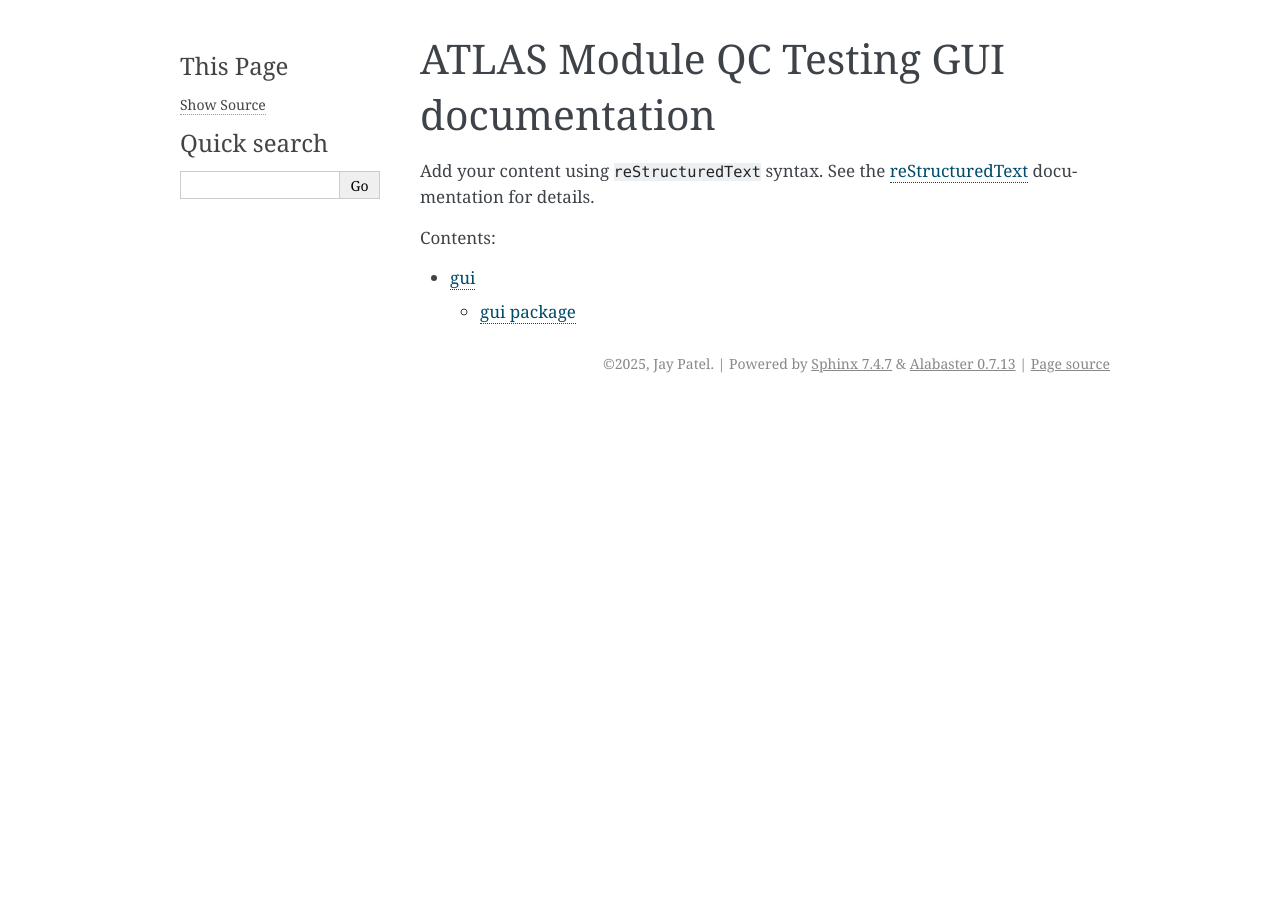
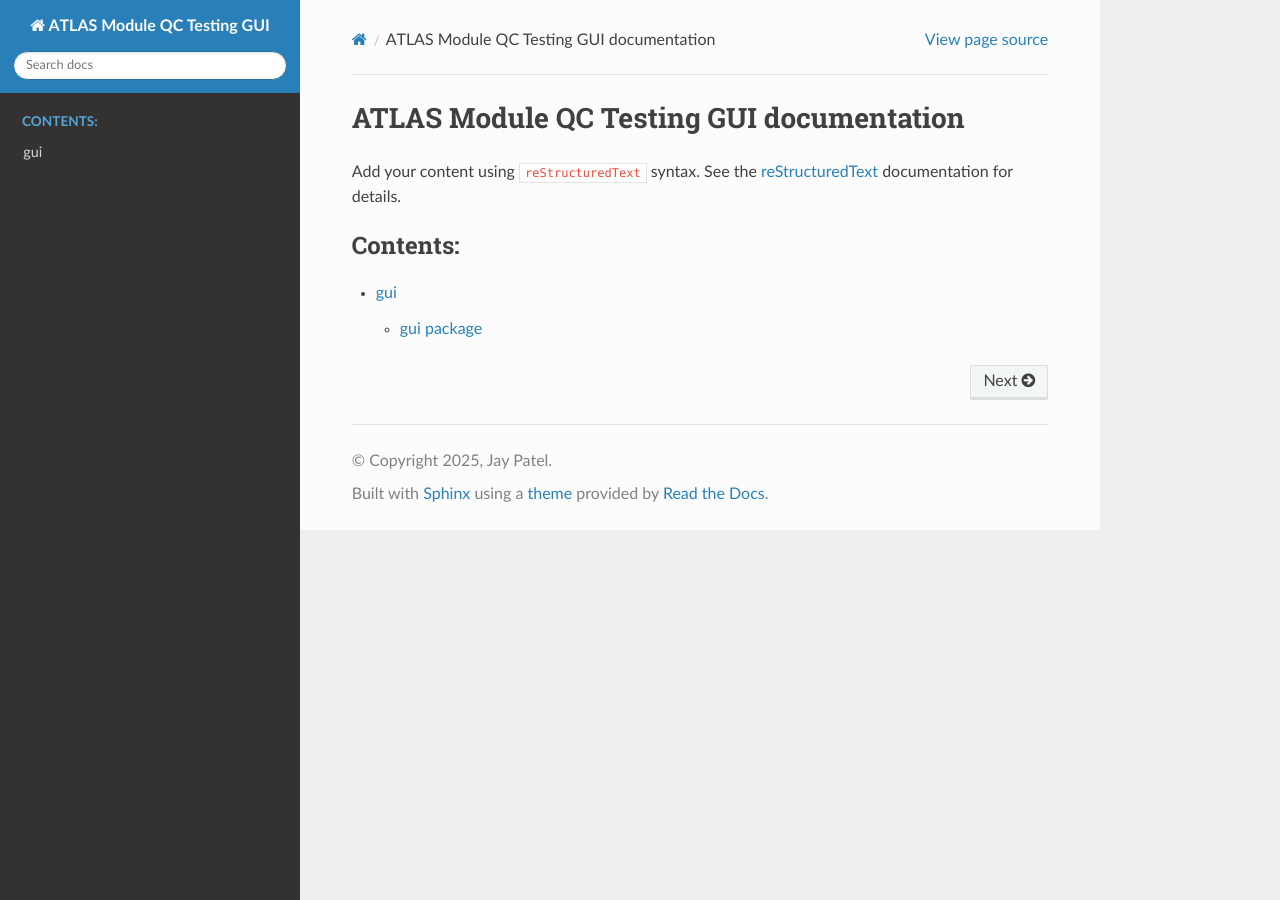
Before and after one commit to jaypatel-03/atlas, a Sphinx documentation site: the page built from docs/source/index.rst, in a window 1280 px wide. Built offline with Sphinx 7.4.7 and the Read the Docs theme 3.1.0, drawn with Linux system fonts in a browser that asks for light colours; part of the change alters nothing that is shown.

```diff
--- a/docs/source/conf.py
+++ b/docs/source/conf.py
@@ -31,17 +31,16 @@ exclude_patterns = []
 # -- Options for HTML output -------------------------------------------------
 # https://www.sphinx-doc.org/en/master/usage/configuration.html#options-for-html-output
 
-html_theme = 'alabaster'
+html_theme = 'sphinx_rtd_theme'
 html_static_path = ['_static']
 
 extensions = [
     'sphinx.ext.autodoc',
     'sphinx.ext.napoleon',   # For Google/NumPy style docstrings
     'sphinx.ext.viewcode',
+    'myst_parser',
+    'sphinx.ext.autosummary',
 ]
-
-autoapi_type = 'python'
-autoapi_dirs = ['../../gui']  # Path to your codebase
 
 autosummary_generate = True  # build autosummary pages automatically
 autodoc_typehints = "description"  # nicer formatting (optional)
--- /dev/null
+++ b/docs/source/requirements.txt
@@ -0,0 +1,3 @@
+sphinx
+sphinx-rtd-theme
+myst-parser
```
Also changed, not shown: 3 other files.
